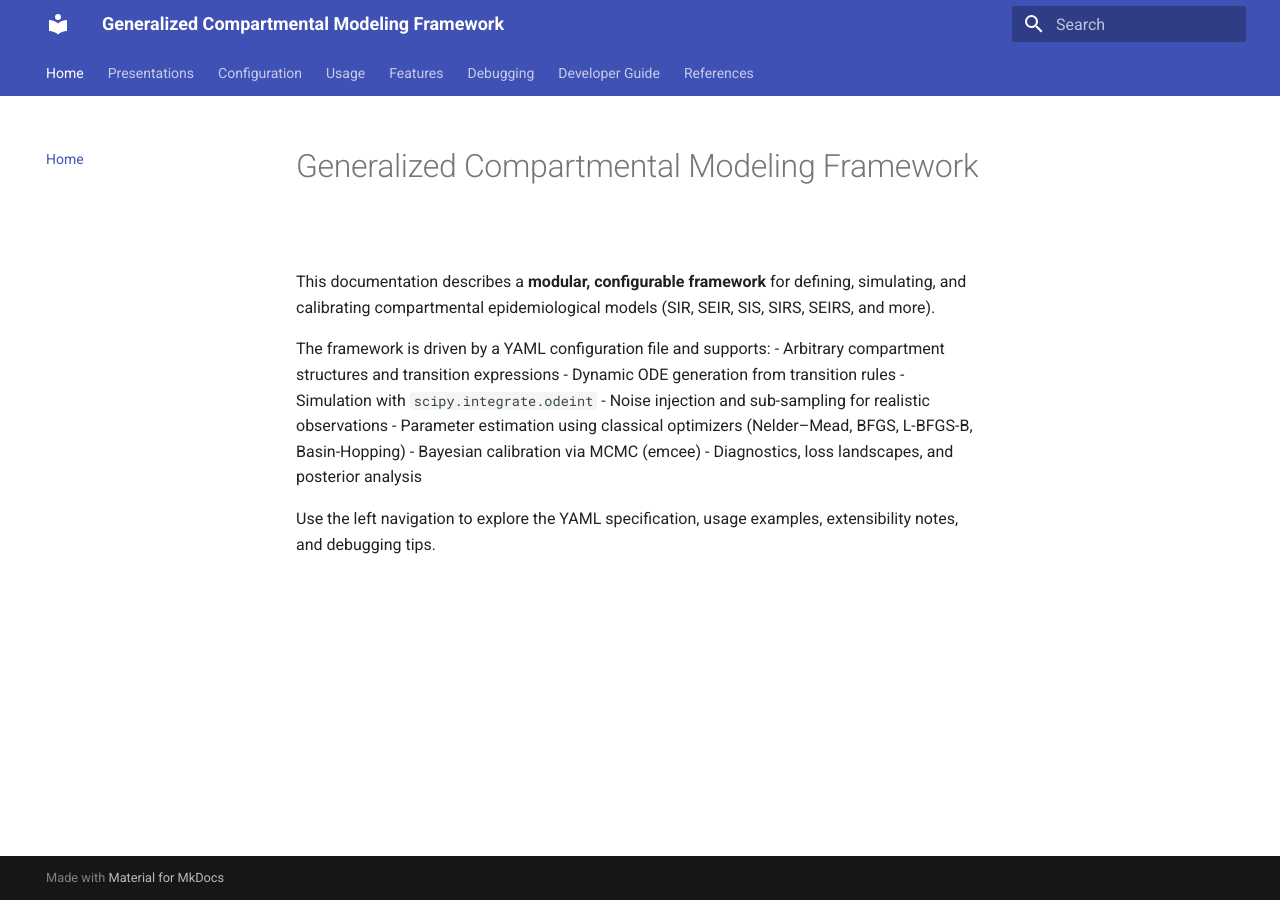
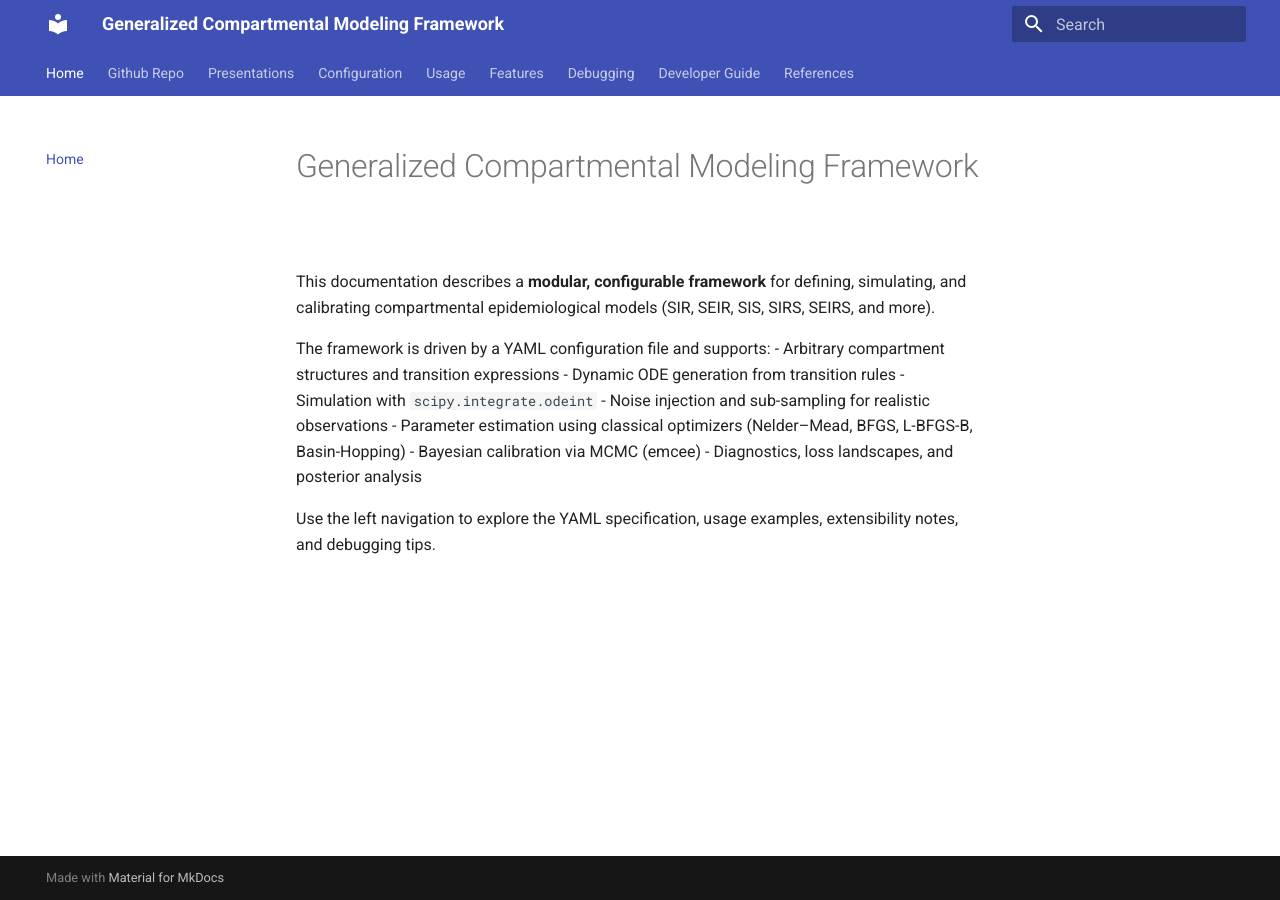
Before and after one commit to dsih-artpark/infectious-disease-models, an MkDocs documentation site: the page built from docs/index.md, in a window 1280 px wide. Built offline with MkDocs 1.6.1 and Material for MkDocs 9.7.7, drawn with Linux system fonts in a browser that asks for light colours.

Commit message:
changed README.md

```diff
--- a/mkdocs.yml
+++ b/mkdocs.yml
@@ -18,6 +18,7 @@ markdown_extensions:
   - pymdownx.details
 nav:
   - Home: index.md
+  - Github Repo: https://github.com/dsih-artpark/infectious-disease-models.git
   - Presentations:
       - "Generalized Framework (2025-08-12)": presentations/generalized_framework_2025-08-12.pdf
   - Configuration:
```
